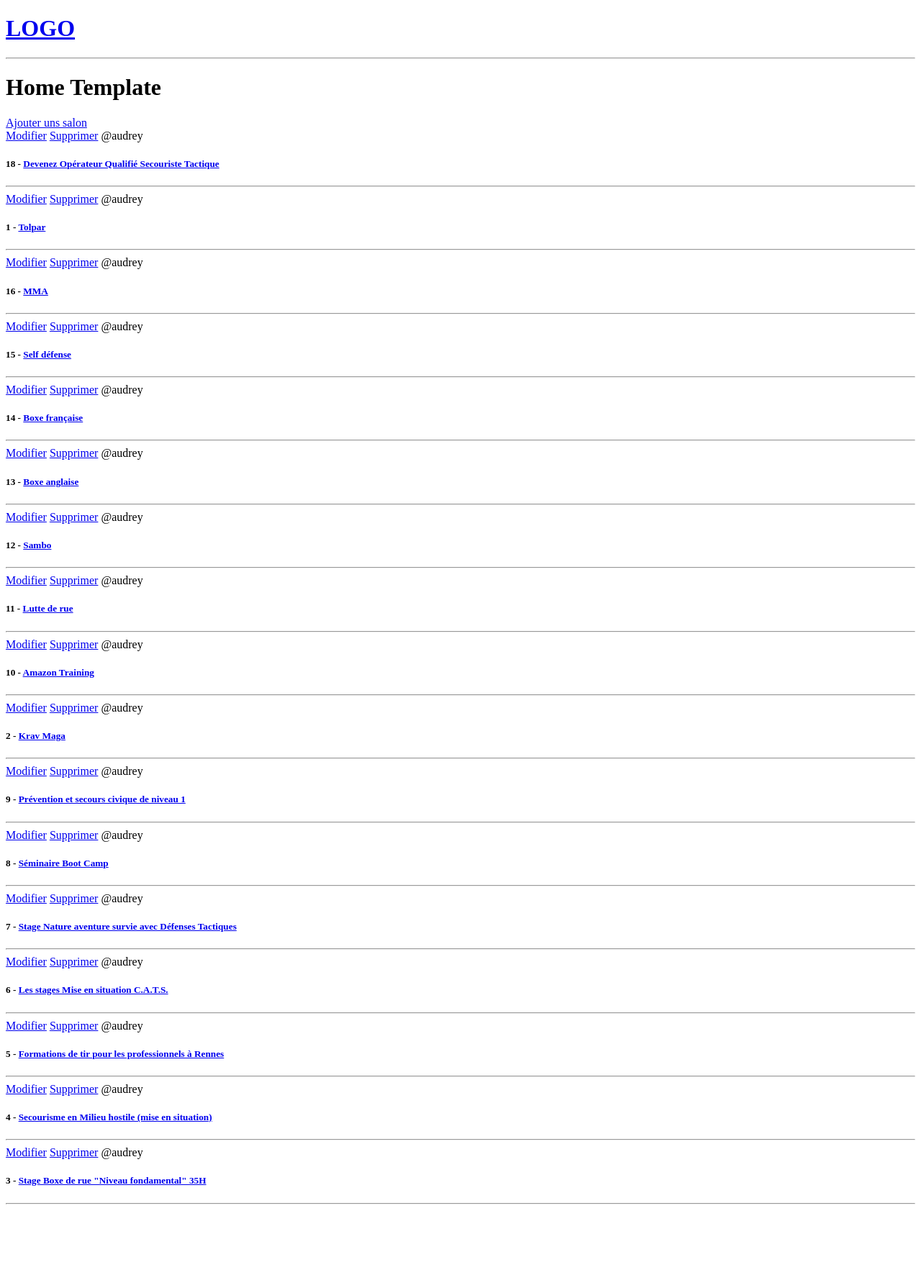
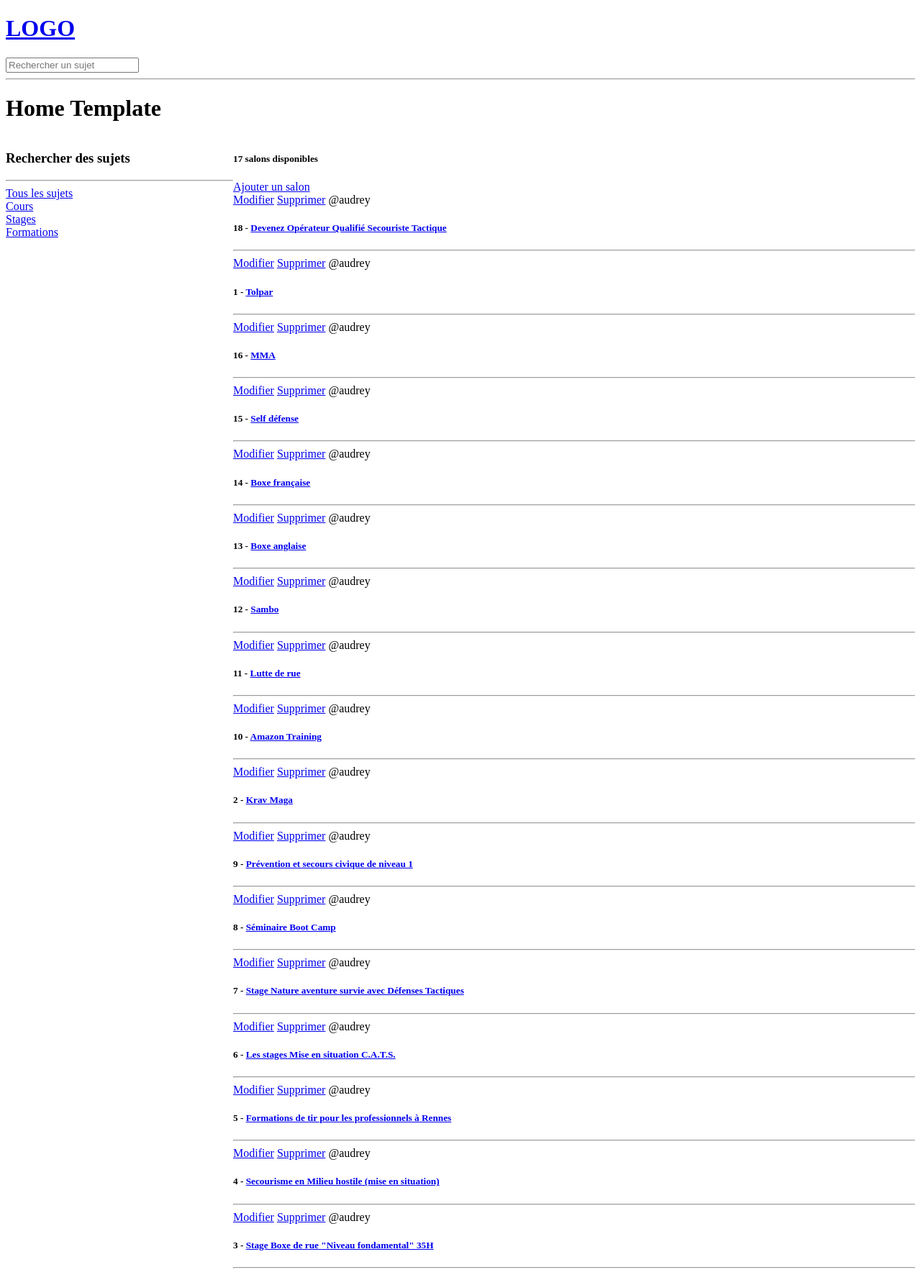
Before and after one commit to L0LAD/discord, a Django app: page / in a window 1280 px wide. Shown: the whole page at 72% size. Before the commit the page ends 1674 px from the top, so only its background shows below. Run offline with Django 4.2, Linux system fonts and the light colour scheme; data comes from the database, SQL or seed files in the repository.

Commit message:
Formulaire de recherche

```diff
--- a/base/templates/base/home.html
+++ b/base/templates/base/home.html
@@ -2,10 +2,35 @@
 
 {% block content %}
 
+<style>
+    .home-container {
+        display: grid;
+        grid-template-columns: 1fr 3fr;
+    }
+</style>
+
 <h1>Home Template</h1>
 
+<div class="home-container">
+
     <div>
-    <a href="{% url 'create-room' %}">Ajouter uns salon</a>
+        <h3>Rechercher des sujets</h3>
+        <hr>
+
+        <div>
+                <a href="{% url 'home' %}">Tous les sujets</a>
+            </div>
+
+        {% for topic in topics %}
+            <div>
+                <a href="{% url 'home' %}?q={{ topic.name }}">{{ topic.name }}</a>
+            </div>
+        {% endfor %}
+    </div>
+
+    <div>
+        <h5>{{ room_count }} salons disponibles</h5>
+        <a href="{% url 'create-room' %}">Ajouter un salon</a>
             <div>
                 {% for room in rooms %}
                     <div>
@@ -19,5 +44,6 @@
                 {% endfor %}
         </div>
     </div>
+</div>
 
 {% endblock content %}
--- a/base/views.py
+++ b/base/views.py
@@ -1,12 +1,18 @@
 from django.shortcuts import render, redirect
-from .models import Room
+from django.db.models import Q
+from .models import Room, Topic
 from .forms import RoomForm
 
 # Create your views here.
 
 def home(request):
-    rooms = Room.objects.all()
-    context = {'rooms': rooms}
+    q = request.GET.get('q') if request.GET.get('q') != None else ''
+    rooms = Room.objects.all().filter(
+        Q(topic__name__icontains=q) | Q(name__icontains=q) | Q(description__icontains=q)
+    )
+    topics = Topic.objects.all()
+    room_count = rooms.count()
+    context = { 'rooms': rooms, 'topics': topics, 'room_count': room_count }
     return render(request, 'base/home.html', context)
 
 def room(request, pk):
--- a/templates/navbar.html
+++ b/templates/navbar.html
@@ -2,4 +2,8 @@
     <h1>LOGO</h1>
 </a>
 
+<form method="GET" action="{% url 'home' %}">
+    <input type="text" name="q" placeholder="Rechercher un sujet"/>
+</form>
+
 <hr>
```
Lines whose indentation alone changed are shown as unchanged.
